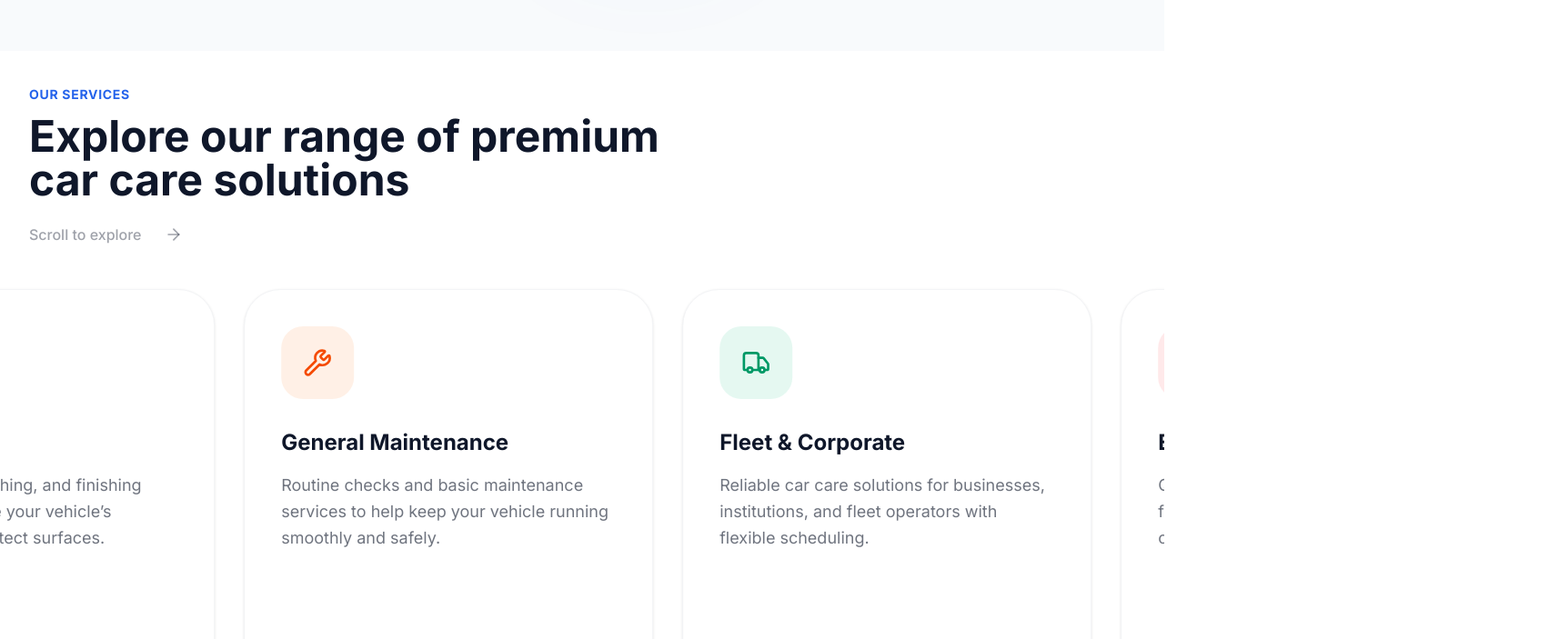
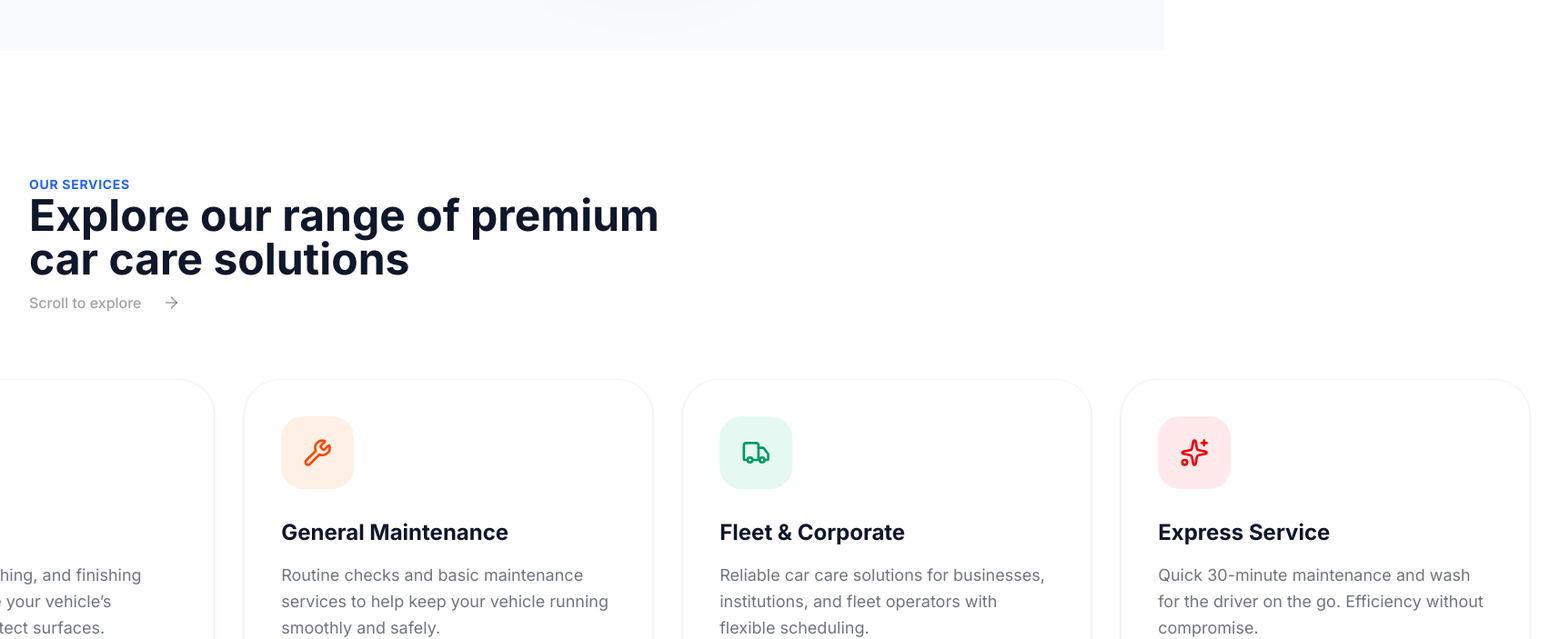
Before and after one commit to seifRashid/carFiti, a Next.js app: page / in a window 1280 px wide. Shown: the part 1760-2463 px from the top of the page at 91% size, 1714 px wide, since content can reach past the window. Built offline with nearby package versions, Linux system fonts and the light colour scheme.

Commit message:
Give more breathing space in Services section

```diff
--- a/components/Services.tsx
+++ b/components/Services.tsx
@@ -57,15 +57,15 @@ export default function Services() {
   const x = useTransform(scrollYProgress, [0, 1], ["0%", "-60%"]);
 
   return (
-    <section ref={targetRef} id="services" className="relative h-[300vh] bg-white z-10">
-      <div className="sticky top-0 h-screen flex flex-col justify-center overflow-hidden py-20">
+    <section ref={targetRef} id="services" className="relative h-[500vh] bg-white z-10 pt-24">
+      <div className="sticky top-0 h-screen flex flex-col justify-center  pt-20 pb-40">
         <div className="max-w-7xl mx-auto px-4 sm:px-6 lg:px-8 w-full mb-12">
           <div className="max-w-3xl">
             <motion.h2
               initial={{ opacity: 0, x: -20 }}
               whileInView={{ opacity: 1, x: 0 }}
               viewport={{ once: true }}
-              className="text-primary font-bold tracking-wider uppercase text-sm mb-3"
+              className="text-primary font-bold tracking-wider uppercase text-sm"
             >
               Our Services
             </motion.h2>
@@ -74,7 +74,7 @@ export default function Services() {
               whileInView={{ opacity: 1, x: 0 }}
               viewport={{ once: true }}
               transition={{ delay: 0.1 }}
-              className="text-4xl md:text-5xl font-bold text-charcoal mb-6"
+              className="text-4xl md:text-5xl font-bold text-charcoal mb-3"
             >
               Explore our range of premium car care solutions
             </motion.h3>
@@ -92,12 +92,12 @@ export default function Services() {
 
         {/* Horizontal Scroll Area */}
         <div className="flex">
-          <motion.div style={{ x }} className="flex gap-8 px-4 sm:px-6 lg:px-8">
+          <motion.div style={{ x }} className="flex gap-8 px-4 sm:px-6 lg:px-8 py-6">
             {services.map((service, index) => (
               <motion.div
                 key={service.title}
                 whileHover={{ y: -10, scale: 1.02 }}
-                className="w-[350px] md:w-[450px] shrink-0 bg-white p-10 rounded-[40px] border border-gray-100 shadow-sm hover:shadow-2xl transition-all flex flex-col h-[500px]"
+                className="w-[350px] md:w-[450px] shrink-0 bg-white p-10 rounded-[40px] border border-gray-100 shadow-sm hover:shadow-2xl transition-all flex flex-col min-h-full"
               >
                 <div className={`w-20 h-20 rounded-3xl ${service.color} flex items-center justify-center mb-8`}>
                   {service.icon}
```
Lines whose indentation alone changed are shown as unchanged.
